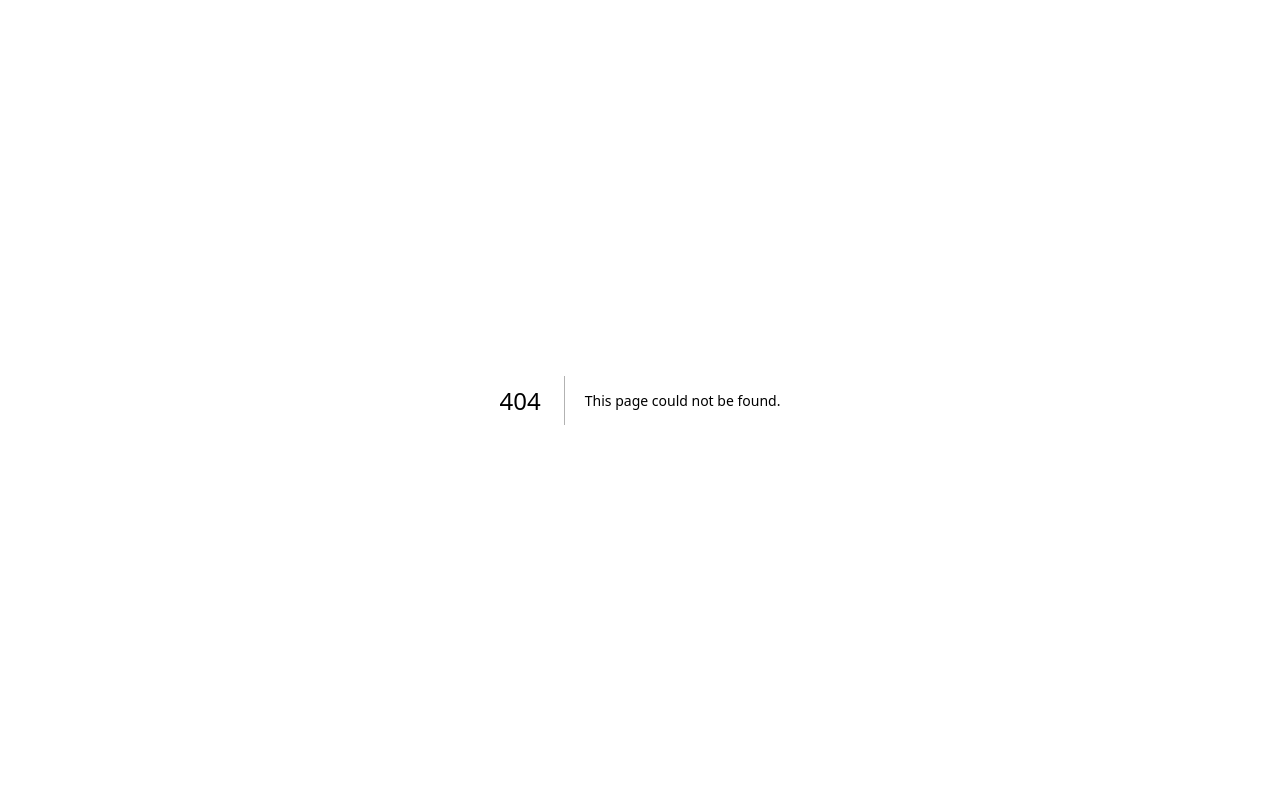
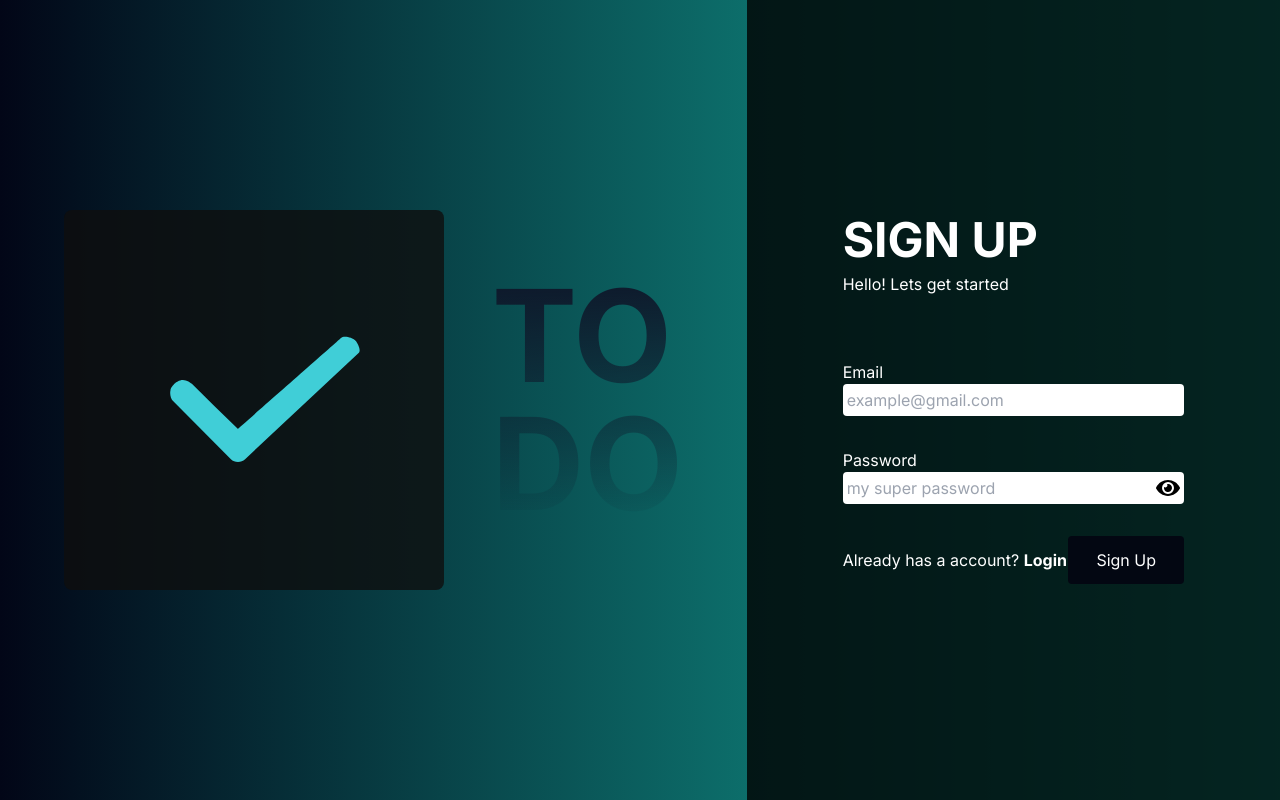
Before and after one commit to Artur906/to-do-frontend, a Next.js app: page /sign-up in a window 1280 px wide. Before the commit this address had no page. Built offline with nearby package versions, Linux system fonts and the light colour scheme.

Commit message:
fix: add correct text to sign up page

```diff
--- a/src/app/sign-in/page.tsx
+++ b/src/app/sign-up/page.tsx
@@ -31,7 +31,7 @@ export default function Page() {
 				</div>
 			</div>
 			<main className='bg-black/80 w-5/12'>
-				<AuthForm mode='signin' />
+				<AuthForm mode='signup' />
 			</main>
 		</div>
 	);
--- a/src/components/AuthForm.tsx
+++ b/src/components/AuthForm.tsx
@@ -6,33 +6,33 @@ import { RiEyeCloseLine } from 'react-icons/ri';
 
 const onSubmit = async (
 	e: FormEvent<HTMLFormElement>,
-	mode: 'login' | 'signin'
+	mode: 'login' | 'signup'
 ) => {
 	e.preventDefault();
 
 	if (mode === 'login') {
 		console.log('login');
 	} else {
-		console.log('signin');
+		console.log('signup');
 	}
 };
 
 interface AuthFormProps {
-	mode: 'login' | 'signin';
+	mode: 'login' | 'signup';
 }
 
 export default function AuthForm({ mode = 'login' }: AuthFormProps) {
 	const [showPassword, setShowPassword] = useState(false);
 
-	const headerTitle = { login: 'LOGIN', signin: 'SIGN IN' }[mode];
+	const headerTitle = { login: 'LOGIN', signup: 'SIGN UP' }[mode];
 	const welcomeMessage = {
 		login: 'Good to see you again!',
-		signin: `Hello! Lets get started`,
+		signup: `Hello! Lets get started`,
 	}[mode];
 
 	const redirectMessage = {
 		login: 'Do not has a account?',
-		signin: `Already has a account?`,
+		signup: `Already has a account?`,
 	}[mode];
 
 	return (
@@ -73,10 +73,10 @@ export default function AuthForm({ mode = 'login' }: AuthFormProps) {
 				<p>
 					{redirectMessage}{' '}
 					<Link
-						href={mode === 'login' ? '/sign-in' : '/login'}
+						href={mode === 'login' ? '/sign-up' : '/login'}
 						className='font-bold hover:text-teal-400'
 					>
-						{mode === 'login' ? 'Sign In' : 'Login'}
+						{mode === 'login' ? 'Sign Up' : 'Login'}
 					</Link>
 				</p>
 
@@ -84,7 +84,7 @@ export default function AuthForm({ mode = 'login' }: AuthFormProps) {
 					type='submit'
 					className='py-3 px-7 bg-gray-950 rounded transition-colors hover:bg-teal-400 hover:text-gray-950'
 				>
-					{mode === 'login' ? 'Login' : 'Sign In'}
+					{mode === 'login' ? 'Login' : 'Sign Up'}
 				</button>
 			</footer>
 		</form>
```
